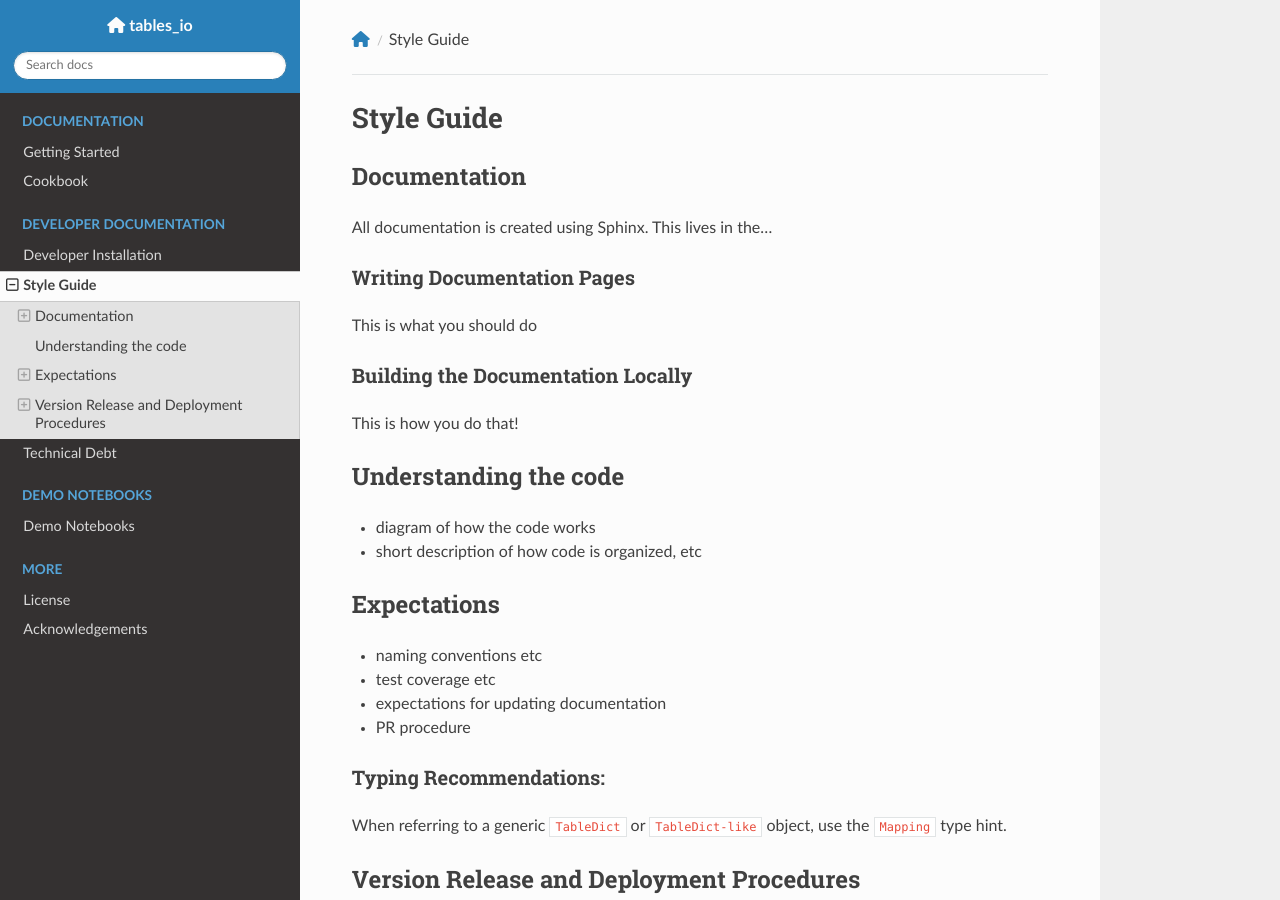
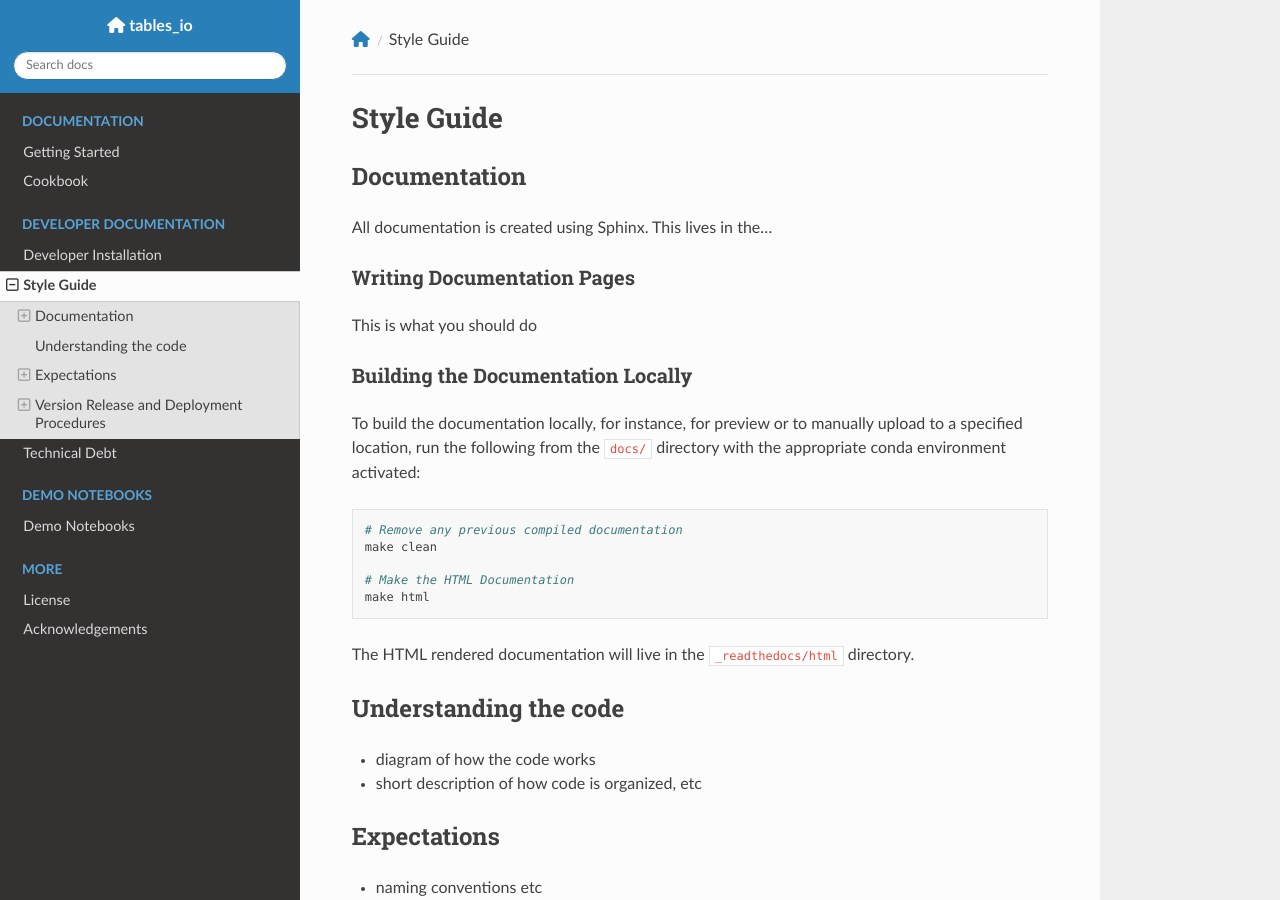
Before and after one commit to LSSTDESC/tables_io, a Sphinx documentation site: the page built from docs/devstyle.md, in a window 1280 px wide and 900 px high. Built offline with Sphinx 7.4.7 and the Read the Docs theme 3.1.0, drawn with Linux system fonts in a browser that asks for light colours; nearby versions of some CDN libraries; pages that are not in the unit, such as notebooks, are missing from menus; the version number could not be read and is left out.

Commit message:
Updated how to make the documentation locally

````diff
--- a/docs/devstyle.md
+++ b/docs/devstyle.md
@@ -10,7 +10,19 @@ This is what you should do
 
 ### Building the Documentation Locally
 
-This is how you do that!
+To build the documentation locally, for instance, for preview or to manually upload to a specified location, run the following from the `docs/` directory with the appropriate conda environment activated:
+
+```bash
+
+# Remove any previous compiled documentation
+make clean
+
+# Make the HTML Documentation
+make html
+
+```
+
+The HTML rendered documentation will live in the `_readthedocs/html` directory.
 
 ## Understanding the code
 
````
